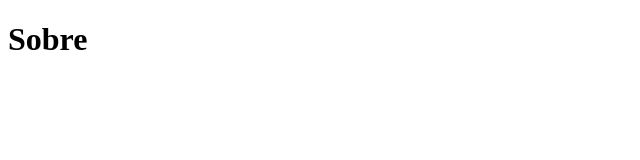
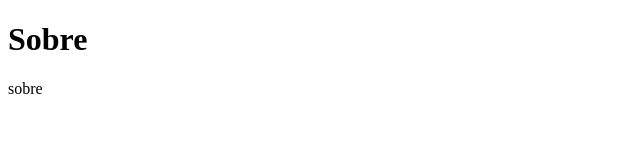
Before and after one commit to willianifms/symmetrical-garbanzo, a plain HTML site: page secoes/sobre.html in a window 1280 px wide. Shown: the full height of the page, 0-640 px from the left. Drawn offline with Linux system fonts and the light colour scheme.

Commit message:
Update sobre.html

```diff
--- a/secoes/sobre.html
+++ b/secoes/sobre.html
@@ -10,5 +10,9 @@
 </head>
 <body>
   <h1>Sobre</h1>
+
+  <main>
+    sobre
+  </main>
 </body>
 </html>
```
